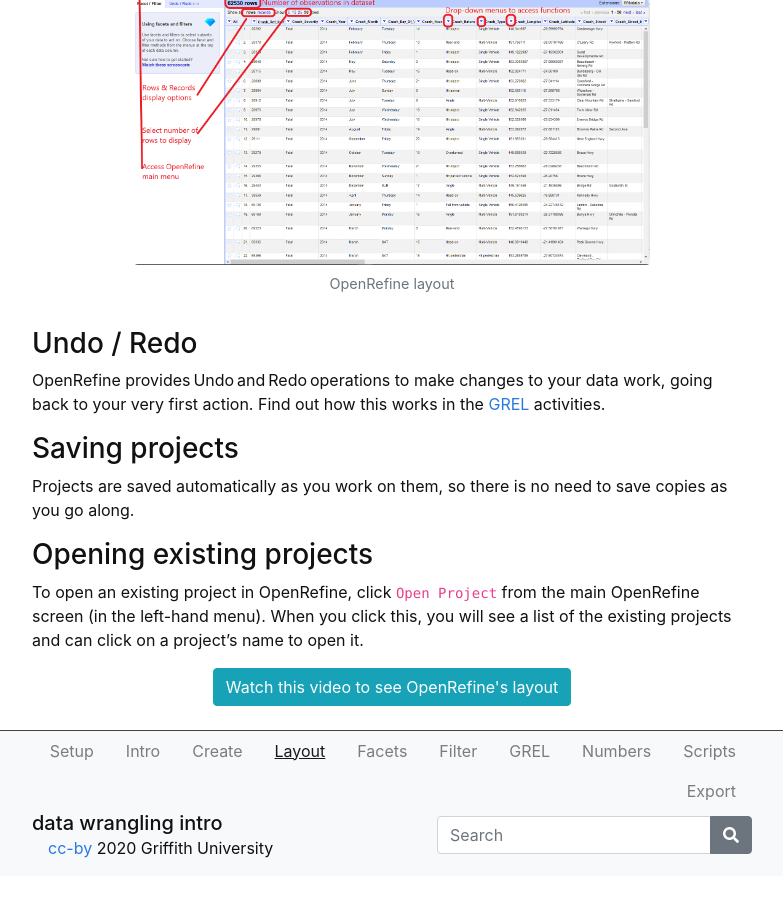
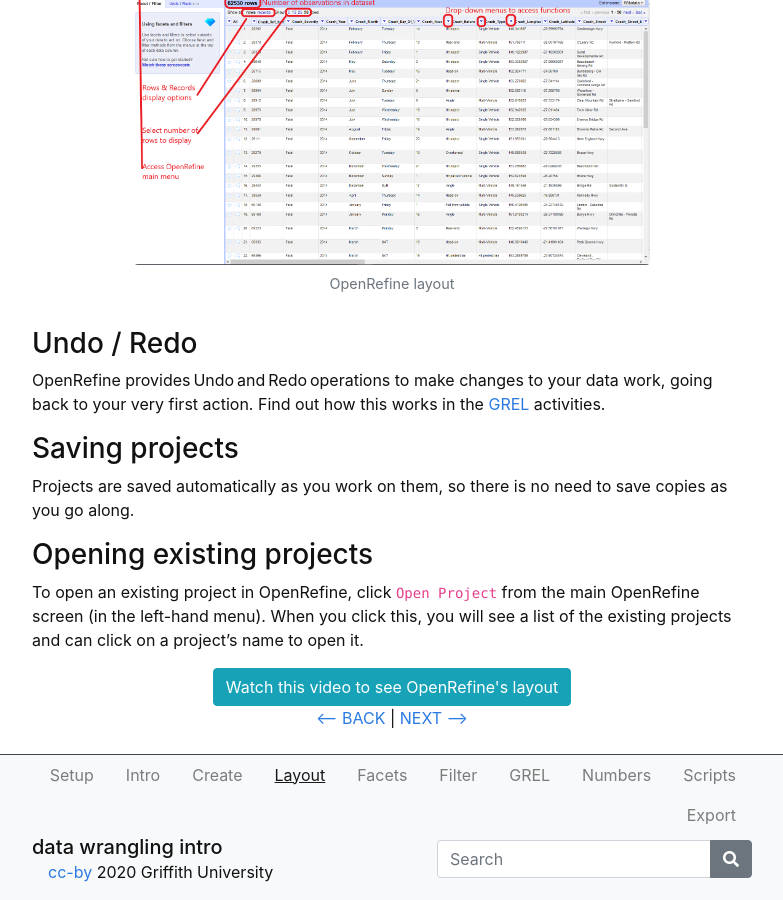
Before and after one commit to GULibrarySandbox/intro-data-wrangle, a Jekyll site: the page built from content/3-lesson.md, in a window 1280 px wide and 900 px high, scrolled down 970 px. Shown: the whole window, without its empty margins (248-1031 px from the left). Built offline with Jekyll 4.4.1, drawn with Linux system fonts in a browser that asks for light colours; before the commit the page ends 1846 px from its top, so only the background shows below that.

Commit message:
Update 3-lesson.md
Added next and back links

```diff
--- a/content/3-lesson.md
+++ b/content/3-lesson.md
@@ -48,3 +48,8 @@ To open an existing project in OpenRefine, click  `Open Project`  from the main
 When you click this, you will see a list of the existing projects and can click on a project's name to open it.
 
 {% include button.md text="Watch this video to see OpenRefine's layout" link="https://vimeo.com/412542634/f5b1ced9b9" color="info" %}
+
+<p align="center">
+  <a href="https://griffithunilibrary.github.io/intro-data-wrangle/content/2-lesson.html"><-- BACK</a> |
+  <a href="https://griffithunilibrary.github.io/intro-data-wrangle/content/4-lesson.html">NEXT --></a>
+</p>
```
